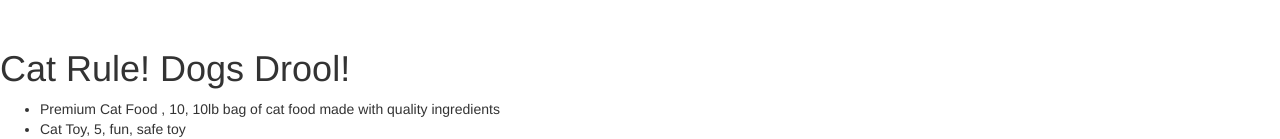
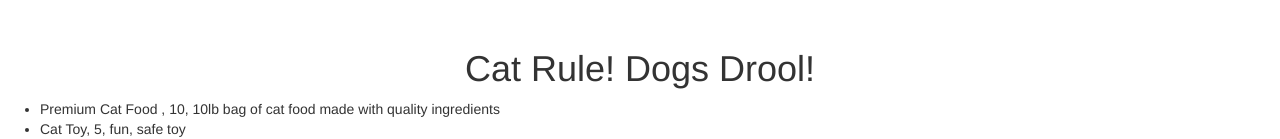
Before and after one commit to KimberD22/Capstone-Project---Part-I, an Angular app in the folder petplanet/: page /cats in a window 1280 px wide. Shown: the part 293-432 px from the top of the page. Built offline with nearby package versions, Linux system fonts and the light colour scheme.

Commit message:
centerd some text h1 tags

```diff
--- a/petplanet/src/app/cats/cats.component.css
+++ b/petplanet/src/app/cats/cats.component.css
@@ -0,0 +1,3 @@
+h1 {
+    text-align: center;
+}
--- a/petplanet/src/app/dogs/dogs.component.css
+++ b/petplanet/src/app/dogs/dogs.component.css
@@ -0,0 +1,3 @@
+h1 {
+text-align: center;
+}
--- a/petplanet/src/app/dogs/dogs.component.html
+++ b/petplanet/src/app/dogs/dogs.component.html
@@ -3,6 +3,7 @@
 <div>
     <ul>
      <li *ngFor="let product of dogProducts">
-     {{product.name}}
+     {{product.name}}, {{product.price}}, {{product.description}},
      </li>
      </ul>
+</div>
--- a/petplanet/src/app/fish/fish.component.css
+++ b/petplanet/src/app/fish/fish.component.css
@@ -0,0 +1,3 @@
+h1 {
+    text-align: center;
+}
--- a/petplanet/src/app/petparents/petparents.component.css
+++ b/petplanet/src/app/petparents/petparents.component.css
@@ -0,0 +1,3 @@
+h1 {
+    text-align: center;
+}
--- a/petplanet/src/app/pocketpets/pocketpets.component.css
+++ b/petplanet/src/app/pocketpets/pocketpets.component.css
@@ -0,0 +1,3 @@
+h1 {
+    text-align: center;
+}
```
